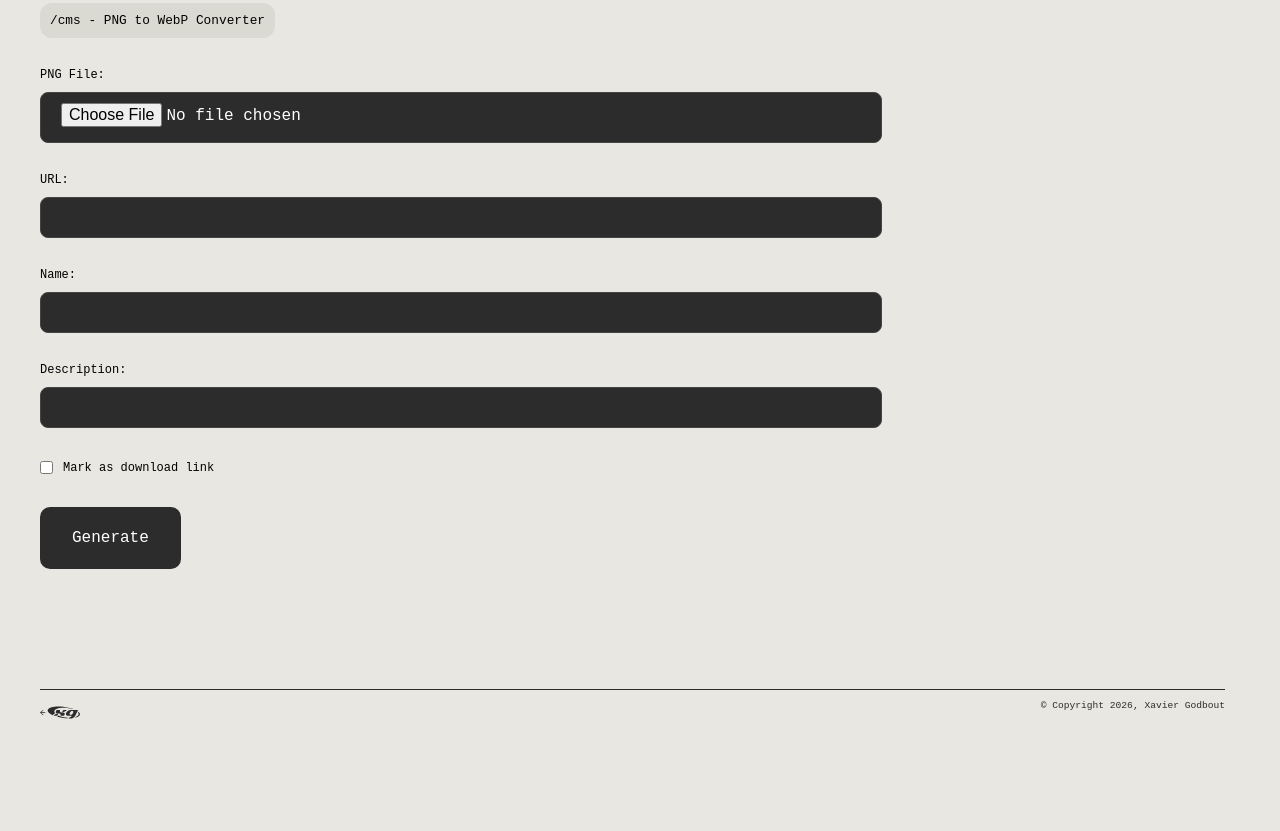
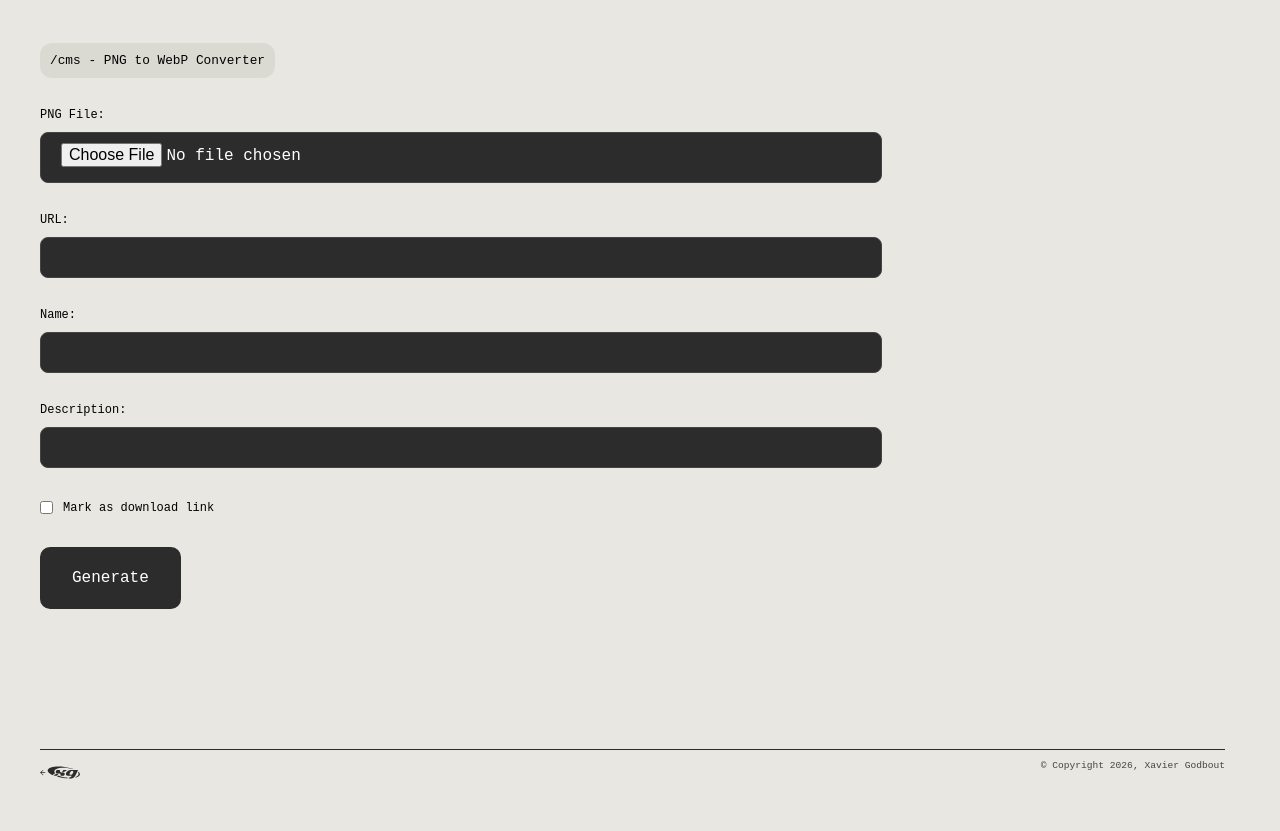
Before and after one commit to xaviergodbout/xg-11, an Eleventy site: page src/cms.njk in a window 1280 px wide. Shown: the part 403-1234 px from the top of the page. Before the commit the page ends 1174 px from the top, so only its background shows below. Built offline with nearby package versions, Linux system fonts and the light colour scheme; Eleventy itself is replaced by a stand-in of ours; files that its build step writes are made by us from their sources; a web font is replaced by a local one.

Commit message:
Added full height support and better color contrast

```diff
--- a/public/css/styles.css
+++ b/public/css/styles.css
@@ -21,6 +21,7 @@
   --color-surface-hover: var(--color-link-dark);
   --color-border: var(--color-border-dark);
   --color-muted: var(--color-link-dark);
+  --color-footer: var(--color-border-dark);
   --selection-bg: var(--color-text-light);
   --selection-text: var(--color-bg-dark);
   --brand-filter: none;
@@ -52,6 +53,7 @@
     --color-surface-hover: var(--color-border-light);
     --color-border: var(--color-border-light);
     --color-muted: var(--color-link-dark);
+      --color-footer: var(--color-border-dark);
     --selection-bg: var(--color-bg-dark);
     --selection-text: var(--color-text-light);
     --brand-filter: invert(1) brightness(2);
@@ -67,6 +69,7 @@
     --color-surface-hover: var(--color-border-light);
     --color-border: var(--color-border-light);
     --color-muted: var(--color-link-dark);
+    --color-footer: var(--color-link-dark);
     --selection-bg: var(--color-bg-dark);
     --selection-text: var(--color-text-light);
     --brand-filter: invert(1) brightness(2);
@@ -109,8 +112,10 @@ html {
 
 body {
   width: 100%;
-  min-height: 100vh;
-  margin: 5rem auto 0;
+  min-block-size: 100svh;
+  display: grid;
+  grid-template-rows: auto 1fr auto;
+  margin: 0 auto 0;
   padding-inline: var(--spacing-lg); /* Logical property for padding left/right */
   font-family: var(--font-mono);
   font-weight: 400;
@@ -288,13 +293,14 @@ a.secLink {
 /* =========================================
    6. UI Elements & Decorators
    ========================================= */
-.site-header {
+header, .site-header {
   display: flex;
   align-items: center;
   justify-content: space-between;
   gap: var(--spacing-sm);
   width: 100%;
   margin-block-end: var(--spacing-lg);
+  margin-top: 5rem;
 }
 
 .logo {
@@ -400,7 +406,7 @@ footer {
   justify-content: space-between;
 
   p, span {
-    color: var(--color-muted);
+    color: var(--color-footer);
     font-size: var(--font-size-small);
   }
 
@@ -409,7 +415,7 @@ footer {
 }
 
 .logo_footer svg {
-  fill: var(--color-muted);
+  fill: var(--color-footer);
   width: 2.5rem;
 }
 
--- a/src/_includes/footer.njk
+++ b/src/_includes/footer.njk
@@ -10,5 +10,5 @@
         <path d="M78.2801 10.8281L78.9346 9.56532L80.0539 7.4051L75.146 7.39011L72.7309 7.38261L64.0743 7.35451C62.4162 7.35076 60.5911 7.93532 58.9368 9.00325C57.2844 10.0712 55.9109 11.5532 55.0723 13.1719C54.3002 14.6614 54.1883 16.1678 54.765 17.3088C55.3398 18.4479 56.5445 19.1074 58.0679 19.113L66.8764 19.1392C65.7533 21.3201 63.1712 23.115 60.8966 23.3698C60.6974 23.3922 60.5304 23.484 60.4014 23.6152C60.058 23.9599 59.9935 24.5726 60.3578 24.8443C60.4716 24.9323 60.6272 24.9848 60.8302 24.9848L65.3359 24.9998C66.2199 25.0016 67.1533 24.8255 68.0773 24.4883C68.7792 24.2353 69.4773 23.8869 70.1432 23.4559C70.3918 23.2948 70.6346 23.1243 70.8679 22.9426C72.0461 22.0414 73.0288 20.9135 73.689 19.6938L78.2801 10.8281ZM64.6188 17.3406H64.1046C63.4748 17.3369 62.9151 17.1589 62.5414 16.7935C61.8793 16.1472 61.8356 15.083 62.3763 14.0375L63.6303 11.6187C64.3645 10.2005 65.9885 9.15126 67.4417 9.15501H67.9558C68.5857 9.15876 69.1453 9.33674 69.5191 9.70209C70.1812 10.3485 70.2267 11.4108 69.6841 12.4581L68.4301 14.8769C67.6959 16.2952 66.072 17.3444 64.6188 17.3406Z" fill="var(--color-link-dark)"/>
         </svg>
     </a>
-    <p>© Copyright <span id="currentYear"></span>, Xavier Godbout</p>
+    <p>© Copyright <span id="currentYear"></span>, x-g</p>
 </footer>
--- a/src/css/styles.css
+++ b/src/css/styles.css
@@ -21,6 +21,7 @@
   --color-surface-hover: var(--color-link-dark);
   --color-border: var(--color-border-dark);
   --color-muted: var(--color-link-dark);
+  --color-footer: var(--color-border-dark);
   --selection-bg: var(--color-text-light);
   --selection-text: var(--color-bg-dark);
   --brand-filter: none;
@@ -52,6 +53,7 @@
     --color-surface-hover: var(--color-border-light);
     --color-border: var(--color-border-light);
     --color-muted: var(--color-link-dark);
+      --color-footer: var(--color-border-dark);
     --selection-bg: var(--color-bg-dark);
     --selection-text: var(--color-text-light);
     --brand-filter: invert(1) brightness(2);
@@ -67,6 +69,7 @@
     --color-surface-hover: var(--color-border-light);
     --color-border: var(--color-border-light);
     --color-muted: var(--color-link-dark);
+    --color-footer: var(--color-link-dark);
     --selection-bg: var(--color-bg-dark);
     --selection-text: var(--color-text-light);
     --brand-filter: invert(1) brightness(2);
@@ -109,8 +112,10 @@ html {
 
 body {
   width: 100%;
-  min-height: 100vh;
-  margin: 5rem auto 0;
+  min-block-size: 100svh;
+  display: grid;
+  grid-template-rows: auto 1fr auto;
+  margin: 0 auto 0;
   padding-inline: var(--spacing-lg); /* Logical property for padding left/right */
   font-family: var(--font-mono);
   font-weight: 400;
@@ -288,13 +293,14 @@ a.secLink {
 /* =========================================
    6. UI Elements & Decorators
    ========================================= */
-.site-header {
+header, .site-header {
   display: flex;
   align-items: center;
   justify-content: space-between;
   gap: var(--spacing-sm);
   width: 100%;
   margin-block-end: var(--spacing-lg);
+  margin-top: 5rem;
 }
 
 .logo {
@@ -400,7 +406,7 @@ footer {
   justify-content: space-between;
 
   p, span {
-    color: var(--color-muted);
+    color: var(--color-footer);
     font-size: var(--font-size-small);
   }
 
@@ -409,7 +415,7 @@ footer {
 }
 
 .logo_footer svg {
-  fill: var(--color-muted);
+  fill: var(--color-footer);
   width: 2.5rem;
 }
 
```
Also changed, not shown: public/index.html, public/playground/index.html.
